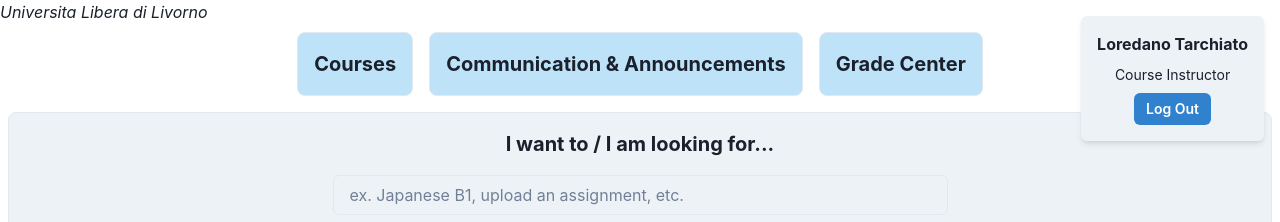
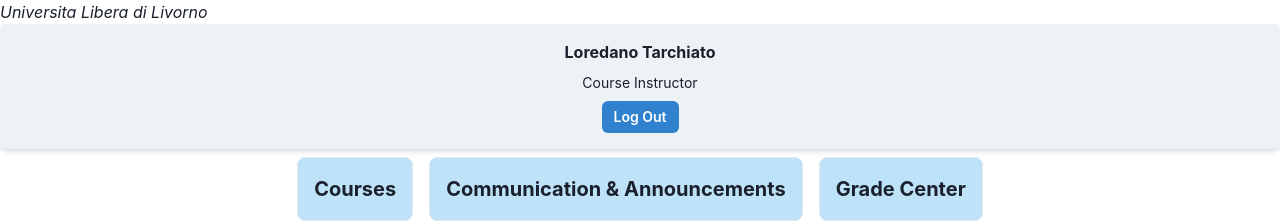
Before and after one commit to TechLabs-Berlin/ws24-singulier-pluriel, a React (Create React App) app in the folder FE/: page / in a window 1280 px wide. Shown: the top 222 px of the page. Built offline with nearby package versions, Linux system fonts and the light colour scheme; no server answers.

Commit message:
changes are made

```diff
--- a/FE/package.json
+++ b/FE/package.json
@@ -10,7 +10,7 @@
     "@testing-library/jest-dom": "^5.17.0",
     "@testing-library/react": "^13.4.0",
     "@testing-library/user-event": "^13.5.0",
-    "axios": "^1.6.7",
+    "axios": "^1.6.8",
     "framer-motion": "^11.0.8",
     "react": "^18.2.0",
     "react-dom": "^18.2.0",
--- a/FE/src/components/NavBar.js
+++ b/FE/src/components/NavBar.js
@@ -1,5 +1,6 @@
 import { Box, Text, Image, VStack, Link } from "@chakra-ui/react";
 import { Link as RouterLink } from "react-router-dom";
+import UserProfile from "./UserProfile";
 
 const NavBar = () => {
   return (
@@ -7,6 +8,9 @@ const NavBar = () => {
       <Box mb={8} textAlign="center">
         <Image src="http://via.placeholder.com/50x80" alt="Logo" mx="auto" />
         <Text mt={2}>The Logo Text</Text>
+      </Box>
+      <Box>
+        <UserProfile />
       </Box>
 
       <VStack spacing={4} align="start">
--- a/FE/src/components/UserProfile.js
+++ b/FE/src/components/UserProfile.js
@@ -13,9 +13,7 @@ function UserProfile() {
 
   return (
     <Box
-      position="fixed"
-      top={4}
-      right={4}
+      position="relative"
       p={4}
       bg={bgColor}
       borderRadius="md"
```
Also changed, not shown: 2 other files (tests, documents, lock files or other folders).
